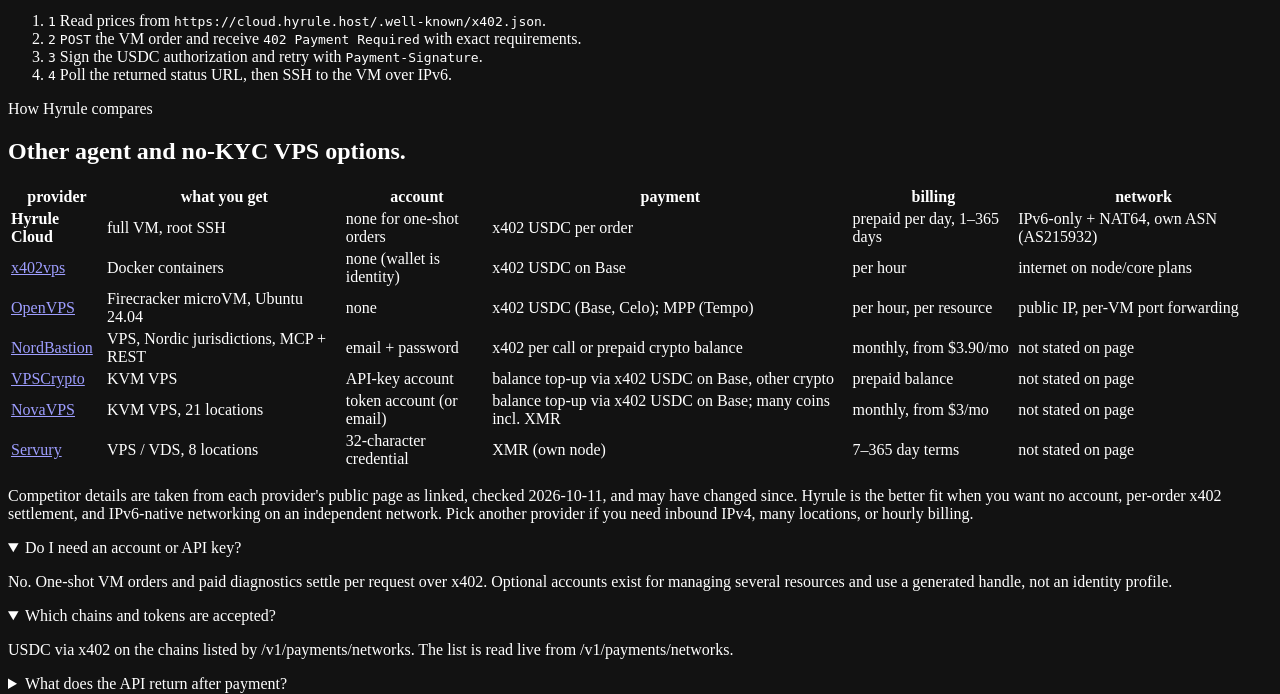
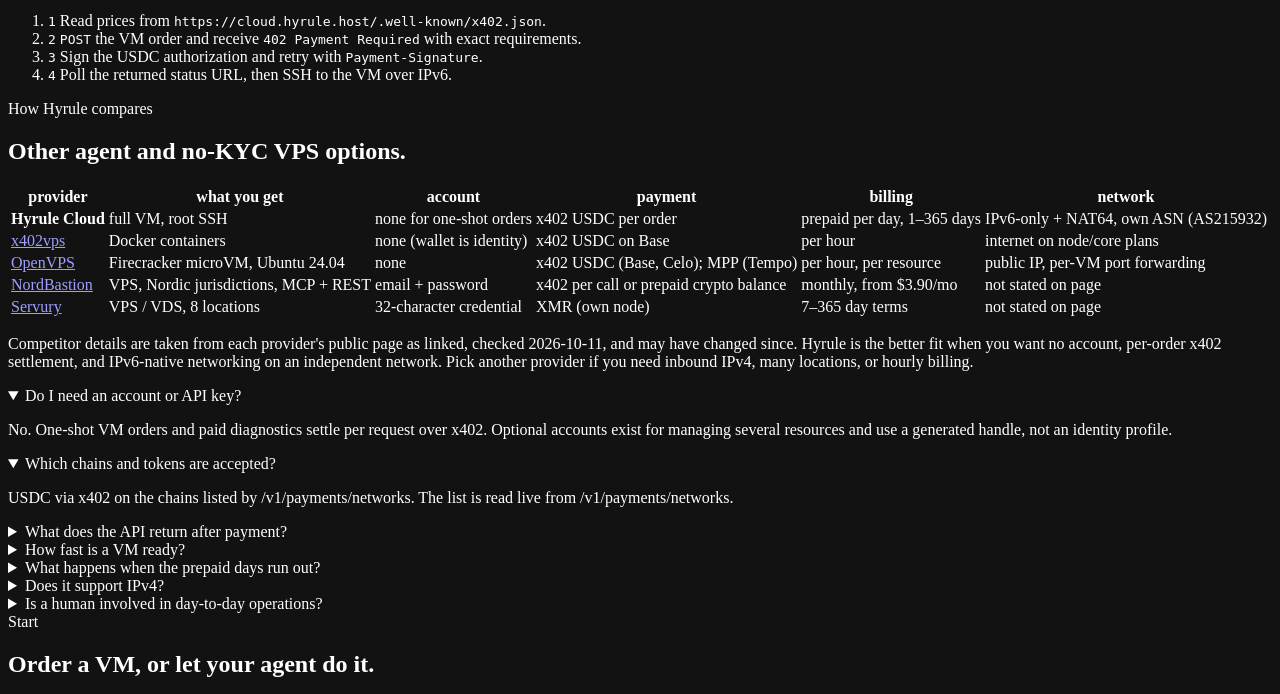
Before and after one commit to AS215932/hyrule-web, a FastAPI app: page /x402-vps in a window 1280 px wide. Shown: the part 1388-2082 px from the top of the page. Run offline with FastAPI, Linux system fonts and the light colour scheme; data that the repository does not hold is empty.

Commit message:
Remove dead NovaVPS and VPSCrypto competitor links

```diff
--- a/hyrule_web/templates/_vps_compare.html
+++ b/hyrule_web/templates/_vps_compare.html
@@ -11,8 +11,6 @@
         <tr class="border-t border-white/[0.06] align-top"><td class="px-3 py-3"><a href="https://x402vps.com/" rel="nofollow noopener">x402vps</a></td><td class="px-3 py-3">Docker containers</td><td class="px-3 py-3">none (wallet is identity)</td><td class="px-3 py-3">x402 USDC on Base</td><td class="px-3 py-3">per hour</td><td class="px-3 py-3">internet on node/core plans</td></tr>
         <tr class="border-t border-white/[0.06] align-top"><td class="px-3 py-3"><a href="https://github.com/kartojal/openvps" rel="nofollow noopener">OpenVPS</a></td><td class="px-3 py-3">Firecracker microVM, Ubuntu 24.04</td><td class="px-3 py-3">none</td><td class="px-3 py-3">x402 USDC (Base, Celo); MPP (Tempo)</td><td class="px-3 py-3">per hour, per resource</td><td class="px-3 py-3">public IP, per-VM port forwarding</td></tr>
         <tr class="border-t border-white/[0.06] align-top"><td class="px-3 py-3"><a href="https://nordbastion.com/agentic-vps/" rel="nofollow noopener">NordBastion</a></td><td class="px-3 py-3">VPS, Nordic jurisdictions, MCP + REST</td><td class="px-3 py-3">email + password</td><td class="px-3 py-3">x402 per call or prepaid crypto balance</td><td class="px-3 py-3">monthly, from $3.90/mo</td><td class="px-3 py-3">not stated on page</td></tr>
-        <tr class="border-t border-white/[0.06] align-top"><td class="px-3 py-3"><a href="https://vpscrypto.com/agents" rel="nofollow noopener">VPSCrypto</a></td><td class="px-3 py-3">KVM VPS</td><td class="px-3 py-3">API-key account</td><td class="px-3 py-3">balance top-up via x402 USDC on Base, other crypto</td><td class="px-3 py-3">prepaid balance</td><td class="px-3 py-3">not stated on page</td></tr>
-        <tr class="border-t border-white/[0.06] align-top"><td class="px-3 py-3"><a href="https://novavps.io/x402-vps/" rel="nofollow noopener">NovaVPS</a></td><td class="px-3 py-3">KVM VPS, 21 locations</td><td class="px-3 py-3">token account (or email)</td><td class="px-3 py-3">balance top-up via x402 USDC on Base; many coins incl. XMR</td><td class="px-3 py-3">monthly, from $3/mo</td><td class="px-3 py-3">not stated on page</td></tr>
         <tr class="border-t border-white/[0.06] align-top"><td class="px-3 py-3"><a href="https://servury.com/servers/monero-vps/" rel="nofollow noopener">Servury</a></td><td class="px-3 py-3">VPS / VDS, 8 locations</td><td class="px-3 py-3">32-character credential</td><td class="px-3 py-3">XMR (own node)</td><td class="px-3 py-3">7–365 day terms</td><td class="px-3 py-3">not stated on page</td></tr>
     </tbody>
 </table>
```
